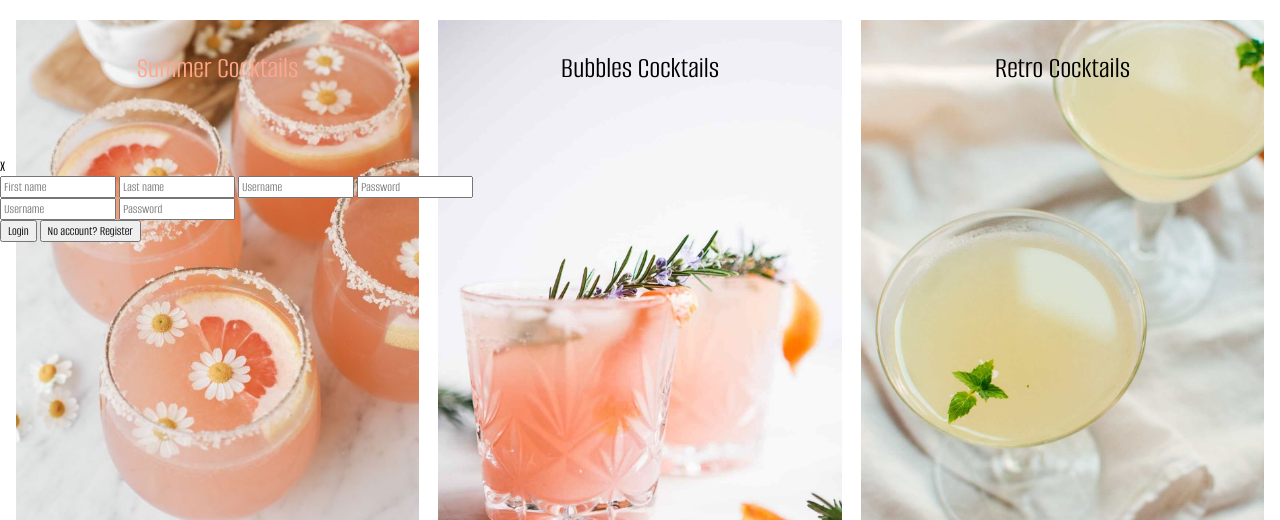
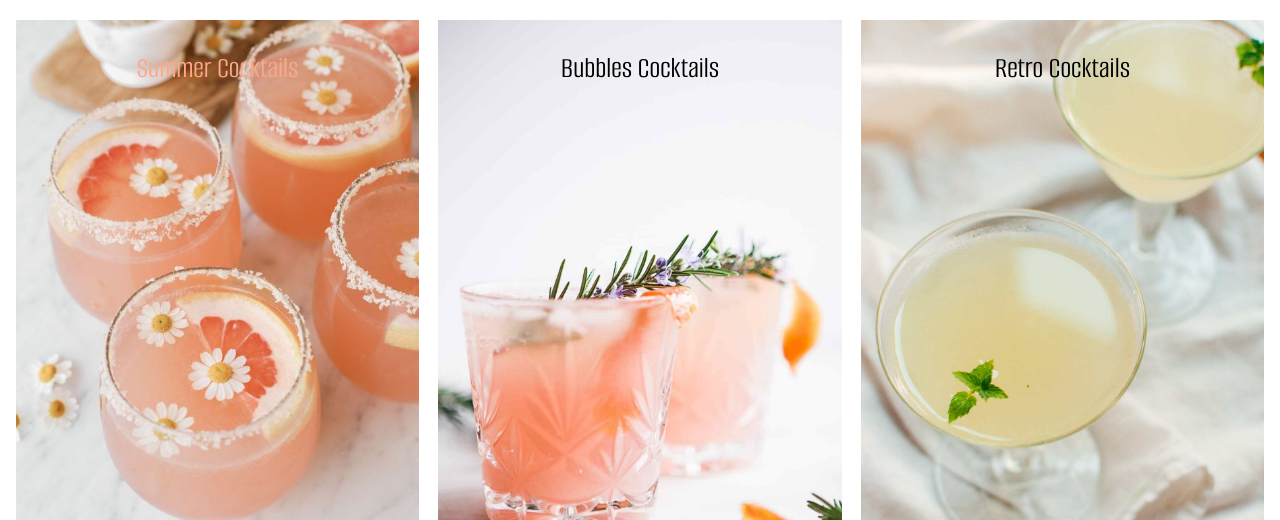
Before and after one commit to wilmajohanna/drinkwithus, a PHP site: page / in a window 1280 px wide. Shown: the part 775-1295 px from the top of the page. Run offline with PHP 8.4, Linux system fonts and the light colour scheme.

Commit message:
små fix

```diff
--- a/css/home.css
+++ b/css/home.css
@@ -1,3 +1,8 @@
+#cover {
+    display: none;
+
+}
+
 /* ------------------------------------------------------------------------------------------------------------------------------------ */
 
 body {
--- a/index.html
+++ b/index.html
@@ -60,19 +60,19 @@
             <div id="close_button">X</div>
 
             <div id="register">
-                <input class="registration" type="text" placeholder="First name">
-                <input class="registration" type="text" placeholder="Last name">
-                <input class="registration" type="text" placeholder="Username">
-                <input class="registration" type="password" placeholder="Password">
+                <input class="register" id="first_name" type="text" placeholder="First name">
+                <input class="register" id="last_name" type="text" placeholder="Last name">
+                <input class="register" id="reg_user" type="text" placeholder="Username">
+                <input class="register" id="reg_pass" type="password" placeholder="Password">
             </div>
 
             <div id="login">
-                <input class="logination user" id="log_input" type="text" placeholder="Username">
-                <input class="logination pass" id="log_input" type="password" placeholder="Password">
+                <input class="login" id="log_user" type="text" placeholder="Username">
+                <input class="login" id="log_pass" type="password" placeholder="Password">
             </div>
 
-            <button class="popup_main_buttons" id="login_or_register_button">Login</button>
-            <button class="popup_main_buttons" id="create_or_login">No account? Register</button>
+            <button class="popup_button" id="login_or_register_button">Login</button>
+            <p class="" id="create_account"> No account? Register</p>
 
         </div>
     </div>
```
Also changed, not shown: css/loginregister.css (added, +13 -0 lines), js/login.js (+11 -0 lines).
